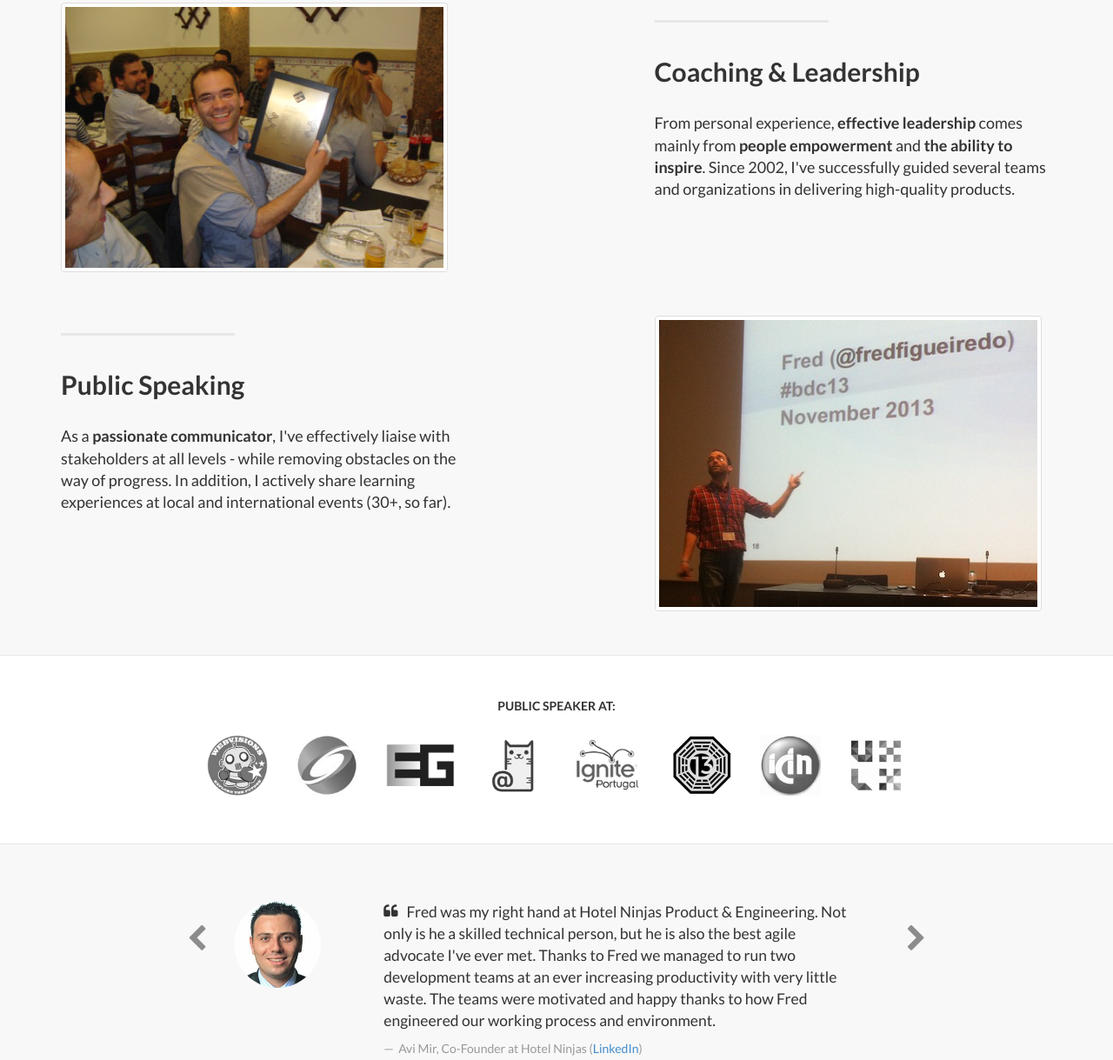
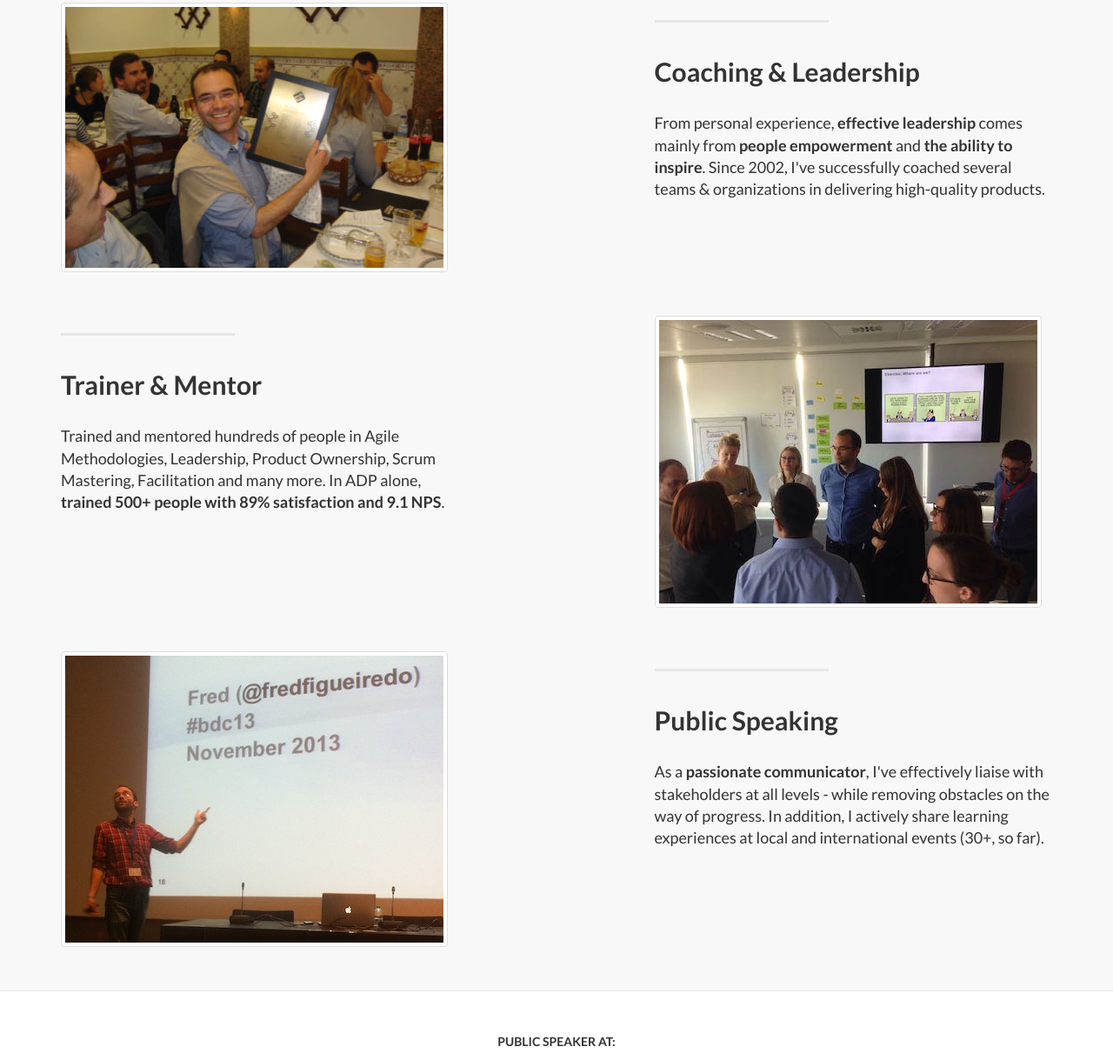
Before and after one commit to fredfigueiredo/fredfigueiredo.github.io, a plain HTML site: page index.html in a window 1280 px wide. Shown: the part 1336-2555 px from the top of the page at 87% size. Drawn offline with nearby package versions, Linux system fonts and the light colour scheme.

Commit message:
Trainer and mentor section.

```diff
--- a/index.html
+++ b/index.html
@@ -145,7 +145,7 @@
             <p class="lead">
               After a <strong>Certified Scrum Master</strong> course with Craig Larman, back in 2008,
               I've been a practitioner and evangelist in the adoption of Agile & Lean methods
-              (e.g. Scrum, Kanban, XP) and values - working from very small (2-5) to large organizations (350+), world-wide.
+              (e.g. Scrum, Kanban, XP) and values - working from very small (2-5) to large organizations (800+), world-wide.
             </p>
           </div>
           <div class="col-lg-5 col-lg-offset-2 col-sm-6">
@@ -164,7 +164,7 @@
             <p class="lead">
               From personal experience, <strong>effective leadership</strong> comes mainly from
               <strong>people empowerment</strong> and <strong>the ability to inspire</strong>.
-              Since 2002, I've successfully guided several teams and organizations in delivering
+              Since 2002, I've successfully coached several teams & organizations in delivering
               high-quality products.
             </p>
           </div>
@@ -179,6 +179,25 @@
             <hr class="section-heading-spacer">
             <div class="clearfix"></div>
             <h2 class="section-heading">
+              Trainer & Mentor
+            </h2>
+            <p class="lead">
+              Trained and mentored hundreds of people in Agile Methodologies, Leadership, Product Ownership, Scrum Mastering, Facilitation and many more.
+
+              In ADP alone, <strong>trained 500+ people with 89% satisfaction and 9.1 NPS</strong>.
+            </p>
+          </div>
+          <div class="col-lg-5 col-lg-offset-2 col-sm-6">
+            <img class="img-responsive img-thumbnail" src="img/skills-training-fred.jpg"
+              alt="Daily Scrum @ ChangeYourFlight">
+          </div>
+        </div>
+
+        <div class="row top-padding">
+          <div class="col-lg-5 col-lg-offset-1 col-sm-push-6  col-sm-6">
+            <hr class="section-heading-spacer">
+            <div class="clearfix"></div>
+            <h2 class="section-heading">
               Public Speaking
             </h2>
             <p class="lead">
@@ -187,7 +206,7 @@
               share learning experiences at local and international events (30+, so far).
             </p>
           </div>
-          <div class="col-lg-5 col-lg-offset-2 col-sm-6">
+          <div class="col-lg-5 col-sm-pull-6  col-sm-6">
             <img class="img-responsive img-thumbnail" src="img/skills-speaking-fred.jpg"
               alt="Talk @ Barcelona Developers Conference 2013">
           </div>
```
Also changed, not shown: img/skills-training-fred.jpg (added).
